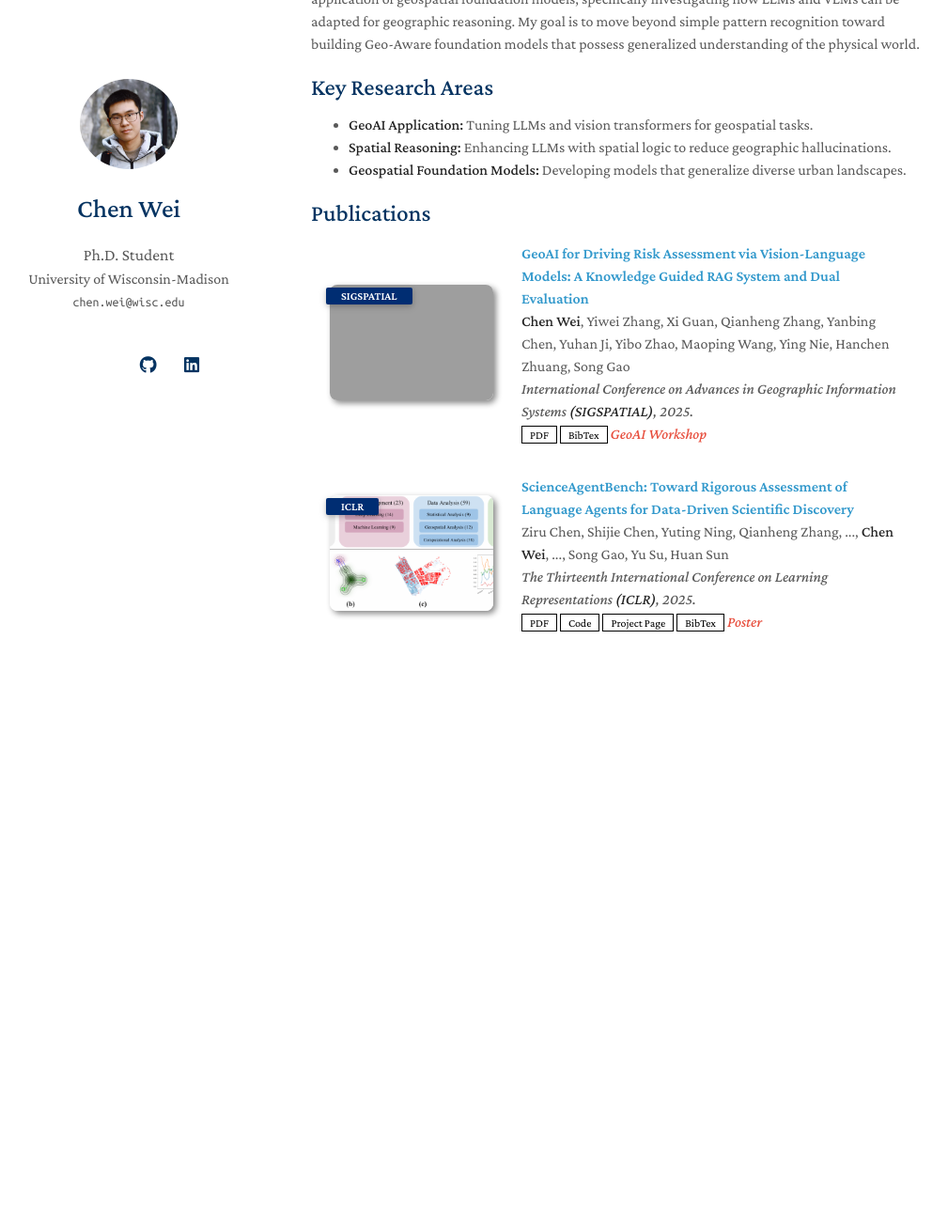
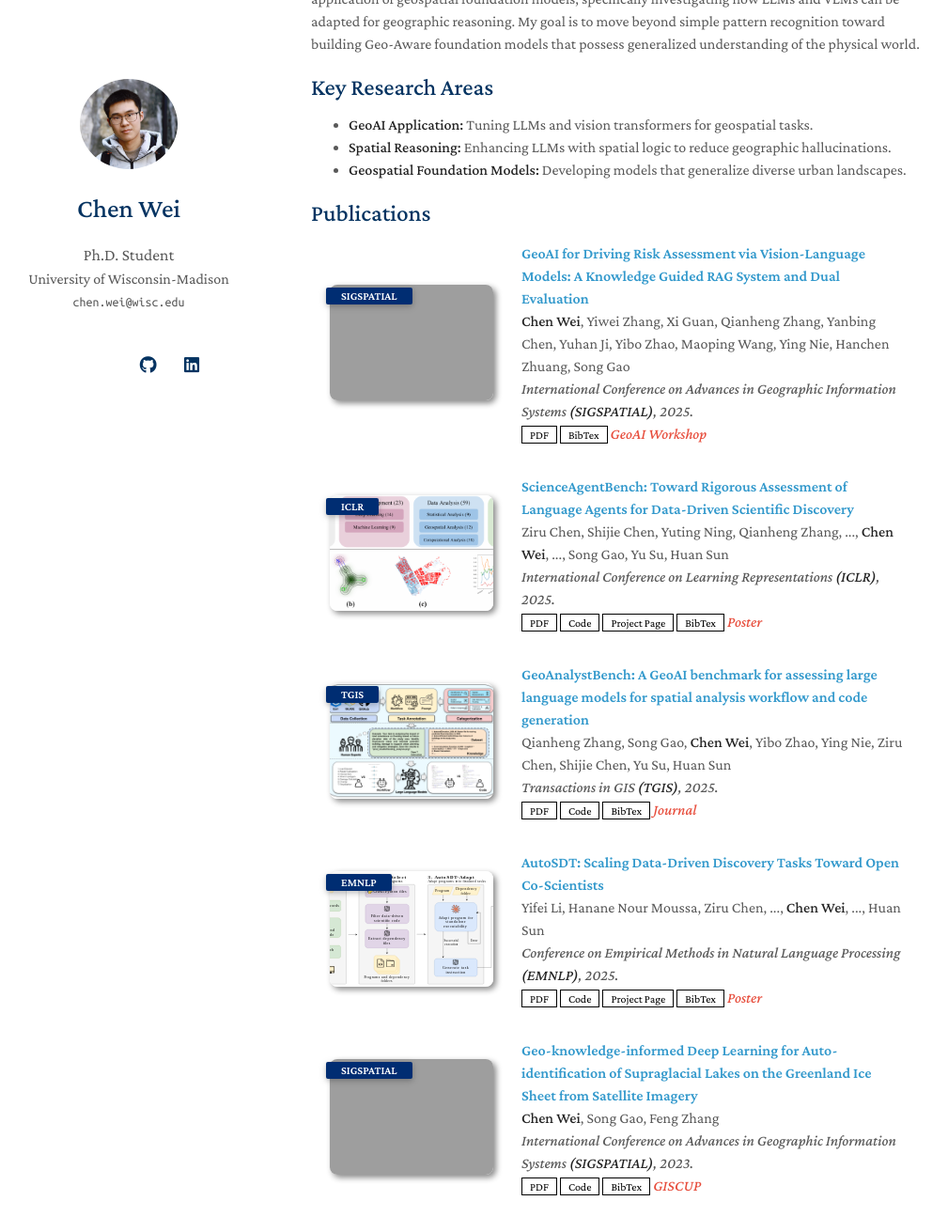
Before and after one commit to Chenwei616/Chenwei616.github.io, a Jekyll site: the page built from index.md, in a window 1280 px wide and 1400 px high, scrolled down 170 px. Shown: the top 1311 px of the window at 94% size, without its empty margins (139-1148 px from the left). Built offline with Jekyll 4.4.1, drawn with Linux system fonts in a browser that asks for light colours; a style sheet for code colours, icons or effects is not loaded; our own code applies the rules of GitHub Pages for plain Markdown files; before the commit the page ends 970 px from its top, so only the background shows below that; grey boxes are pictures that could not be loaded.

Commit message:
update pubs

```diff
--- a/_data/publications.yml
+++ b/_data/publications.yml
@@ -13,10 +13,43 @@ main:
   - title: "ScienceAgentBench: Toward Rigorous Assessment of Language Agents for Data-Driven Scientific Discovery"
     authors: Ziru Chen, Shijie Chen, Yuting Ning, Qianheng Zhang, ..., <strong>Chen Wei</strong>, ..., Song Gao, Yu Su, Huan Sun
     conference_short: ICLR
-    conference: The Thirteenth International Conference on Learning Representations <strong>(ICLR)</strong>, 2025.
+    conference: International Conference on Learning Representations <strong>(ICLR)</strong>, 2025.
     pdf: https://arxiv.org/pdf/2410.05080
     code: https://github.com/OSU-NLP-Group/ScienceAgentBench
     page: https://osu-nlp-group.github.io/ScienceAgentBench/
     bibtex: ./assets/bib/iclr25.txt
     image: ./assets/img/iclr25.png
     notes: Poster
+
+  - title: "GeoAnalystBench: A GeoAI benchmark for assessing large language models for spatial analysis workflow and code generation"
+    authors: Qianheng Zhang, Song Gao, <strong>Chen Wei</strong>, Yibo Zhao, Ying Nie, Ziru Chen, Shijie Chen, Yu Su, Huan Sun
+    conference_short: TGIS
+    conference: Transactions in GIS <strong>(TGIS)</strong>, 2025.
+    pdf: https://onlinelibrary.wiley.com/doi/pdf/10.1111/tgis.70135
+    code: https://github.com/GeoDS/GeoAnalystBench
+    # page:
+    bibtex: ./assets/bib/tgis25.txt
+    image: ./assets/img/tgis25.png
+    notes: Journal
+
+  - title: "AutoSDT: Scaling Data-Driven Discovery Tasks Toward Open Co-Scientists"
+    authors: Yifei Li, Hanane Nour Moussa, Ziru Chen, ..., <strong>Chen Wei</strong>, ..., Huan Sun
+    conference_short: EMNLP
+    conference: Conference on Empirical Methods in Natural Language Processing <strong>(EMNLP)</strong>, 2025.
+    pdf: https://arxiv.org/pdf/2506.08140
+    code: https://github.com/OSU-NLP-Group/AutoSDT
+    page: https://osu-nlp-group.github.io/AutoSDT/
+    bibtex: ./assets/bib/emnlp25.txt
+    image: ./assets/img/emnlp25.svg
+    notes: Poster
+
+  - title: "Geo-knowledge-informed Deep Learning for Auto-identification of Supraglacial Lakes on the Greenland Ice Sheet from Satellite Imagery"
+    authors: <strong>Chen Wei</strong>, Song Gao, Feng Zhang
+    conference_short: SIGSPATIAL
+    conference: International Conference on Advances in Geographic Information Systems <strong>(SIGSPATIAL)</strong>, 2023.
+    pdf: https://dl.acm.org/doi/pdf/10.1145/3589132.3629974
+    code: https://github.com/Chenwei616/SIGSPATIAL-Cup-2023-submission
+    # page: https://osu-nlp-group.github.io/ScienceAgentBench/
+    bibtex: ./assets/bib/sigspatial23.txt
+    image: ./assets/img/sigspatial23.png
+    notes: GISCUP
--- /dev/null
+++ b/assets/bib/emnlp25.txt
@@ -0,0 +1,6 @@
+@article{li2025autosdt,
+  title={AutoSDT: Scaling Data-Driven Discovery Tasks Toward Open Co-Scientists},
+  author={Li, Yifei and Moussa, Hanane Nour and Chen, Ziru and Chen, Shijie and Yu, Botao and Xue, Mingyi and Burns, Benjamin and Chiu, Tzu-Yao and Dey, Vishal and Lu, Zitong and others},
+  journal={arXiv preprint arXiv:2506.08140},
+  year={2025}
+}
--- /dev/null
+++ b/assets/bib/sigspatial23.txt
@@ -0,0 +1,7 @@
+@inproceedings{wei2023geo,
+  title={Geo-knowledge-informed Deep Learning for Auto-identification of Supraglacial Lakes on the Greenland Ice Sheet from Satellite Imagery},
+  author={Wei, Chen and Gao, Song and Zhang, Feng},
+  booktitle={Proceedings of the 31st ACM International Conference on Advances in Geographic Information Systems},
+  pages={1--4},
+  year={2023}
+}
--- /dev/null
+++ b/assets/bib/tgis25.txt
@@ -0,0 +1,9 @@
+@article{zhang2025geoanalystbench,
+  title={GeoAnalystBench: A GeoAI benchmark for assessing large language models for spatial analysis workflow and code generation},
+  author={Zhang, Qianheng and Gao, Song and Wei, Chen and Zhao, Yibo and Nie, Ying and Chen, Ziru and Chen, Shijie and Su, Yu and Sun, Huan},
+  journal={Transactions in GIS},
+  volume={29},
+  number={7},
+  pages={e70135},
+  year={2025}
+}
```
Also changed, not shown: assets/img/emnlp25.svg (added), assets/img/tgis25.png (added).
